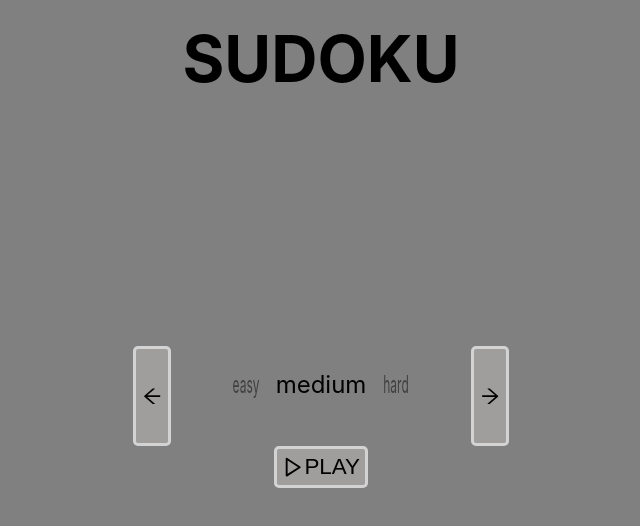
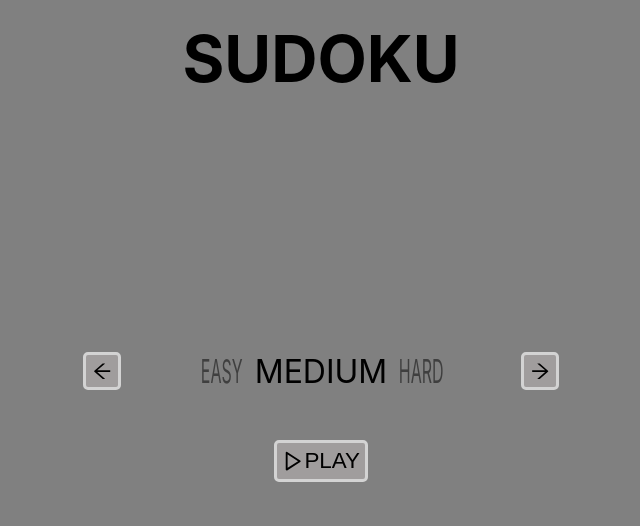
Before and after one commit to TheDoom-IT/Sudoku, a React (Create React App) app: page / in a window 1280 px wide. Shown: the top 526 px of the page, without its empty margins (319-959 px from the left). Built offline with nearby package versions, Linux system fonts and the light colour scheme.

Commit message:
Update styles

```diff
--- a/src/App.css
+++ b/src/App.css
@@ -1,5 +1,6 @@
 .App {
-    background-color: gray;
+    height: 100%;
 
-    height: 100vh;
+    min-height: 500px;
+    min-width: 800px;
 }
--- a/src/components/difficulty-picker/option.tsx
+++ b/src/components/difficulty-picker/option.tsx
@@ -12,7 +12,7 @@ export function Option(props: OptionProps) {
     const className = "option " + props.className;
 
     return <div className={className}>
-        <p>{props.diff}</p>
+        <p>{props.diff.toUpperCase()}</p>
     </div>
 }
 
--- a/src/index.css
+++ b/src/index.css
@@ -1,4 +1,5 @@
 body {
+  background-color: gray;
   margin: 0;
   font-family: -apple-system, BlinkMacSystemFont, 'Segoe UI', 'Roboto', 'Oxygen',
     'Ubuntu', 'Cantarell', 'Fira Sans', 'Droid Sans', 'Helvetica Neue',
@@ -11,3 +12,12 @@ code {
   font-family: source-code-pro, Menlo, Monaco, Consolas, 'Courier New',
     monospace;
 }
+
+html,
+body {
+  height: 100%;
+}
+
+#root {
+  height: 100%;
+}
--- a/src/styles/difficulty-picker.css
+++ b/src/styles/difficulty-picker.css
@@ -2,17 +2,16 @@
     display: flex;
     justify-content: center;
 
-    height: 100px;
 }
 
 .DifficultyPicker .options-holder {
-    width: 300px;
+    width: 400px;
 
     position: relative;
 }
 
 .DifficultyPicker .option {
-    width: 100px;
+    width: 133px;
 
     position: absolute;
     margin-left: auto;
@@ -21,12 +20,16 @@
     right: 0;
 
     text-align: center;
-    font-size: 1.5rem;
+    font-size: 2rem;
 
     transition: transform 0.5s, visibility 0.5s, opacity 0.5s;
 
     --inactive-scale: 0.5;
     --inactive-translate: 150%;
+}
+
+.DifficultyPicker .option p {
+    margin: 0;
 }
 
 .DifficultyPicker .option.active {
--- a/src/styles/home.css
+++ b/src/styles/home.css
@@ -1,5 +1,4 @@
 .home {
-    width: 100%;
     height: 100%;
 }
 
@@ -22,6 +21,8 @@
 }
 
 .home .button-container {
+    margin-top: 50px;
+
     display: flex;
     justify-content: center;
     align-items: center;
--- a/src/styles/play.css
+++ b/src/styles/play.css
@@ -1,5 +1,4 @@
 .play {
-    width: 100%;
     height: 100%;
 
     display: flex;
```
